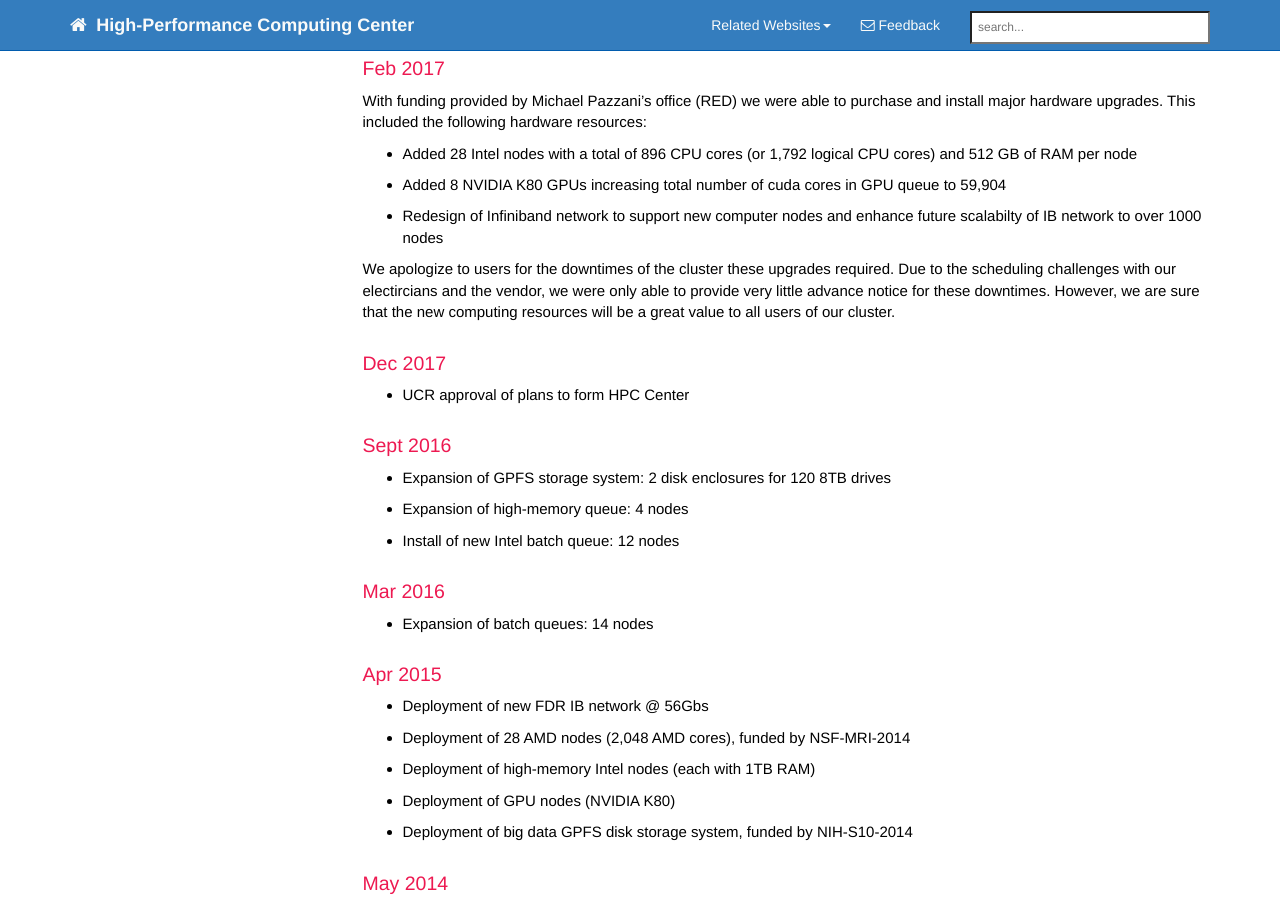
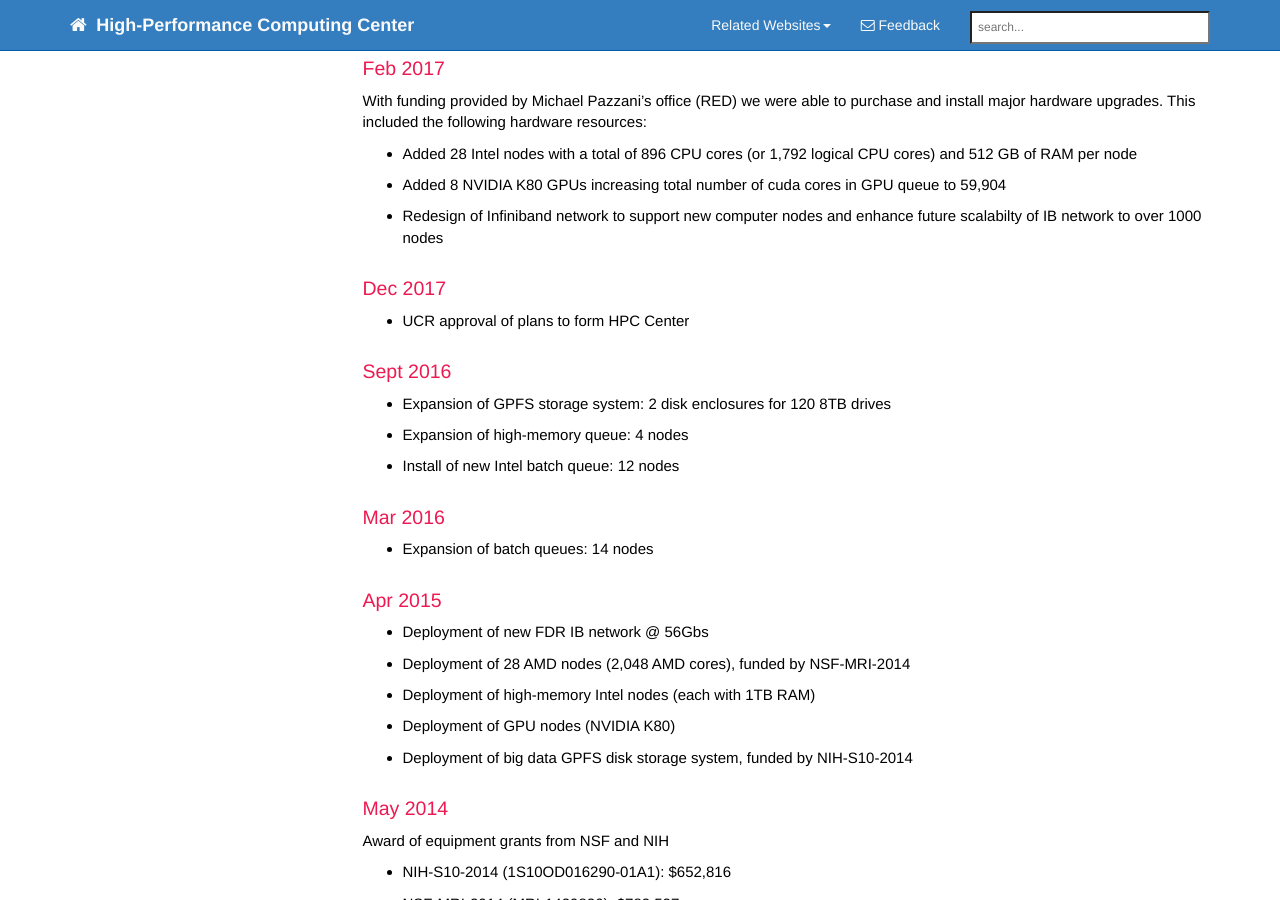
Before and after one commit to tgirke/rcf, a Jekyll site: the page built from news.md, in a window 1280 px wide and 900 px high, scrolled down 434 px. Built offline with Jekyll 4.4.1, drawn with Linux system fonts in a browser that asks for light colours; nearby versions of some CDN libraries; comment, search, counter and statistics services are not loaded.

Commit message:
content edits

```diff
--- a/news.md
+++ b/news.md
@@ -14,9 +14,6 @@ With funding provided by Michael Pazzani's office (RED) we were able to purchase
 * Added 28 Intel nodes with a total of 896 CPU cores (or 1,792 logical CPU cores) and 512 GB of RAM per node
 * Added 8 NVIDIA K80 GPUs increasing total number of cuda cores in GPU queue to 59,904
 * Redesign of Infiniband network to support new computer nodes and enhance future scalabilty of IB network to over 1000 nodes
-
-We apologize to users for the downtimes of the cluster these upgrades required. Due to the scheduling challenges with our electircians and the vendor, we were only able to provide very little advance notice for these downtimes. However, we are sure that the new computing resources will be a great value to all users of our cluster.
-
 
 ### Dec 2017
 
```
